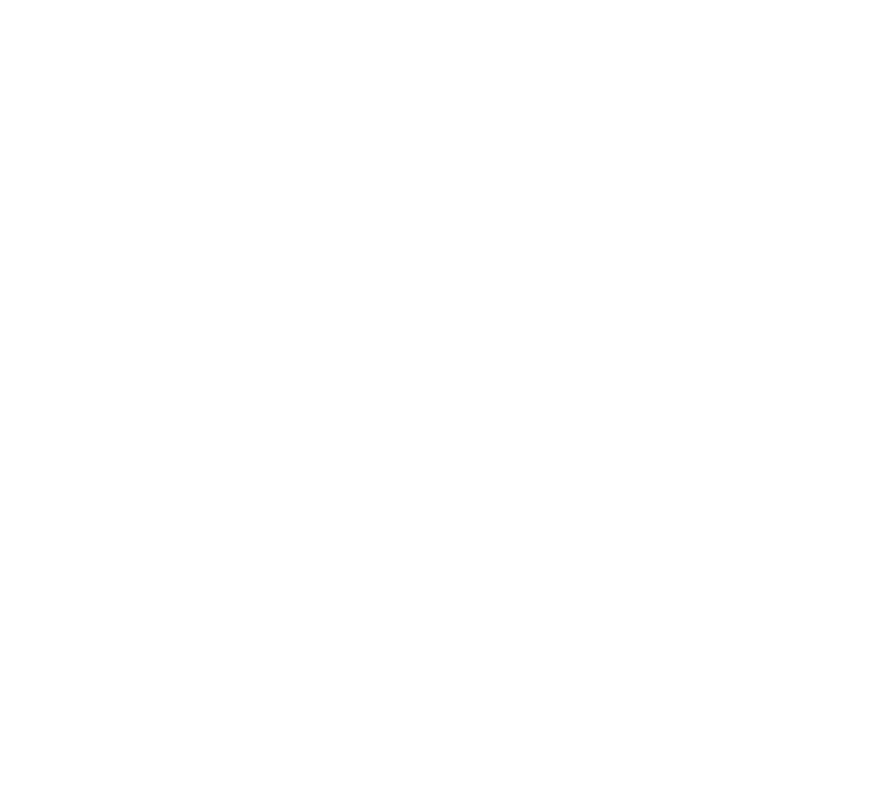
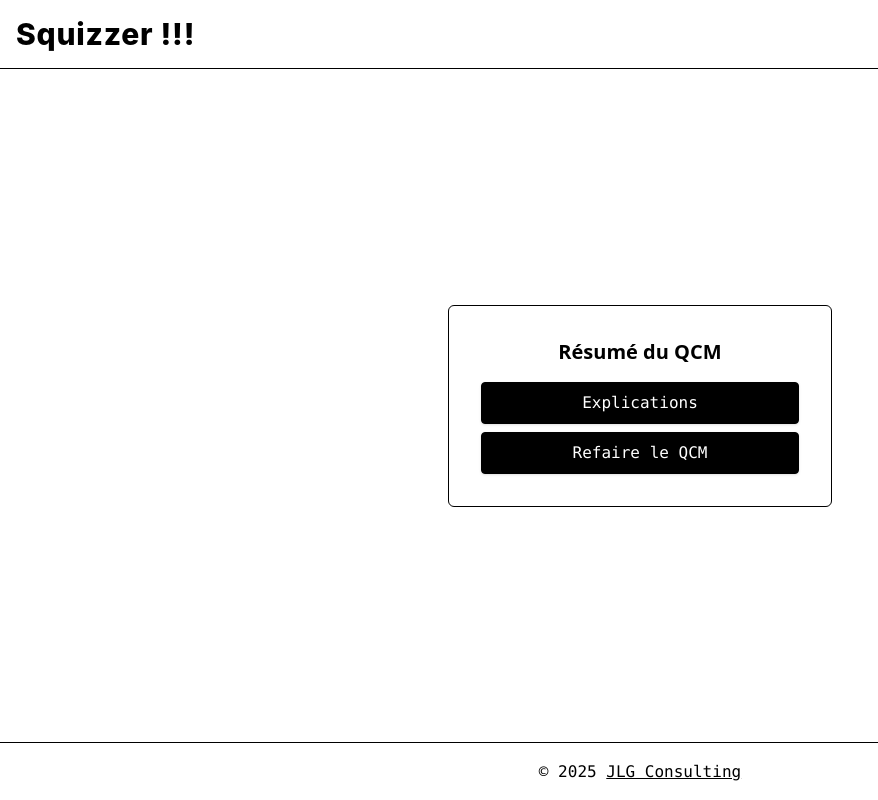
Before and after one commit to jlg-formation/squizzer, a React (Vite) app: page /squizzer/results in a window 1280 px wide. Before the commit this address had no page. Shown: the whole page, without its empty margins (0-878 px from the left). Built offline with nearby package versions, Linux system fonts and the light colour scheme.

Commit message:
feat: add stagiaire routes and implement related pages for QCM navigation

```diff
--- a/src/AppRouter.tsx
+++ b/src/AppRouter.tsx
@@ -4,6 +4,10 @@
 import LoadQcmPage from "./pages/LoadQcmPage";
 import ConfigPage from "./pages/ConfigPage";
 import QrcodePage from "./pages/QrcodePage";
+import StagiaireHomePage from "./pages/StagiaireHomePage";
+import QcmPassPage from "./pages/QcmPassPage";
+import QcmSummaryPage from "./pages/QcmSummaryPage";
+import QcmExplanationPage from "./pages/QcmExplanationPage";
 
 const AppRouter: React.FC = () => (
   <BrowserRouter basename="/squizzer/">
@@ -12,7 +16,11 @@
       <Route path="/load-qcm" element={<LoadQcmPage />} />
       <Route path="/config" element={<ConfigPage />} />
       <Route path="/qrcode" element={<QrcodePage />} />
-      {/* Ajout des routes stagiaire plus tard */}
+      {/* Routes stagiaire */}
+      <Route path="/start" element={<StagiaireHomePage />} />
+      <Route path="/qcm" element={<QcmPassPage />} />
+      <Route path="/results" element={<QcmSummaryPage />} />
+      <Route path="/explications" element={<QcmExplanationPage />} />
     </Routes>
   </BrowserRouter>
 );
--- /dev/null
+++ b/src/pages/QcmExplanationPage.tsx
@@ -0,0 +1,23 @@
+import React from "react";
+import Layout from "../layout/Layout";
+import ButtonPrimary from "../components/ButtonPrimary";
+
+const QcmExplanationPage: React.FC = () => {
+  // TODO: Afficher le tableau récapitulatif des questions/réponses/explications
+  const handleRetry = () => {
+    // TODO: Relancer le QCM avec la même config
+  };
+  return (
+    <Layout>
+      <div className="mx-auto max-w-xl rounded-md border border-black bg-white p-8 text-center">
+        <h2 className="mb-4 text-xl font-bold">Explications du QCM</h2>
+        {/* TODO: Tableau récapitulatif */}
+        <ButtonPrimary className="mt-4 w-full" onClick={handleRetry}>
+          Refaire le QCM
+        </ButtonPrimary>
+      </div>
+    </Layout>
+  );
+};
+
+export default QcmExplanationPage;
--- /dev/null
+++ b/src/pages/QcmPassPage.tsx
@@ -0,0 +1,18 @@
+import React from "react";
+import Layout from "../layout/Layout";
+import ButtonPrimary from "../components/ButtonPrimary";
+
+const QcmPassPage: React.FC = () => {
+  // TODO: Afficher la question courante, gérer la réponse et la navigation
+  return (
+    <Layout>
+      <div className="mx-auto max-w-xl rounded-md border border-black bg-white p-8 text-center">
+        <h2 className="mb-4 text-xl font-bold">Question 1/XX</h2>
+        {/* TODO: Afficher la question et les choix */}
+        <ButtonPrimary className="mt-4 w-full">Suivante</ButtonPrimary>
+      </div>
+    </Layout>
+  );
+};
+
+export default QcmPassPage;
--- /dev/null
+++ b/src/pages/QcmSummaryPage.tsx
@@ -0,0 +1,29 @@
+import React from "react";
+import Layout from "../layout/Layout";
+import ButtonPrimary from "../components/ButtonPrimary";
+
+const QcmSummaryPage: React.FC = () => {
+  // TODO: Afficher le score, le graphique et le bouton explications
+  const handleShowExplanation = () => {
+    // TODO: Naviguer vers la page d'explications
+  };
+  const handleRetry = () => {
+    // TODO: Relancer le QCM avec la même config
+  };
+  return (
+    <Layout>
+      <div className="mx-auto max-w-xl rounded-md border border-black bg-white p-8 text-center">
+        <h2 className="mb-4 text-xl font-bold">Résumé du QCM</h2>
+        {/* TODO: Afficher le score et le graphique */}
+        <ButtonPrimary className="mb-2 w-full" onClick={handleShowExplanation}>
+          Explications
+        </ButtonPrimary>
+        <ButtonPrimary className="w-full" onClick={handleRetry}>
+          Refaire le QCM
+        </ButtonPrimary>
+      </div>
+    </Layout>
+  );
+};
+
+export default QcmSummaryPage;
--- /dev/null
+++ b/src/pages/StagiaireHomePage.tsx
@@ -0,0 +1,21 @@
+import React from "react";
+import Layout from "../layout/Layout";
+import ButtonPrimary from "../components/ButtonPrimary";
+
+const StagiaireHomePage: React.FC = () => {
+  const handleStart = () => {
+    // TODO: Naviguer vers la page de passage du QCM
+  };
+  return (
+    <Layout>
+      <div className="mx-auto max-w-xl rounded-md border border-black bg-white p-8 text-center">
+        <h2 className="mb-4 text-xl font-bold">Bienvenue sur le QCM</h2>
+        <ButtonPrimary className="w-full" onClick={handleStart}>
+          Commencer
+        </ButtonPrimary>
+      </div>
+    </Layout>
+  );
+};
+
+export default StagiaireHomePage;
```
